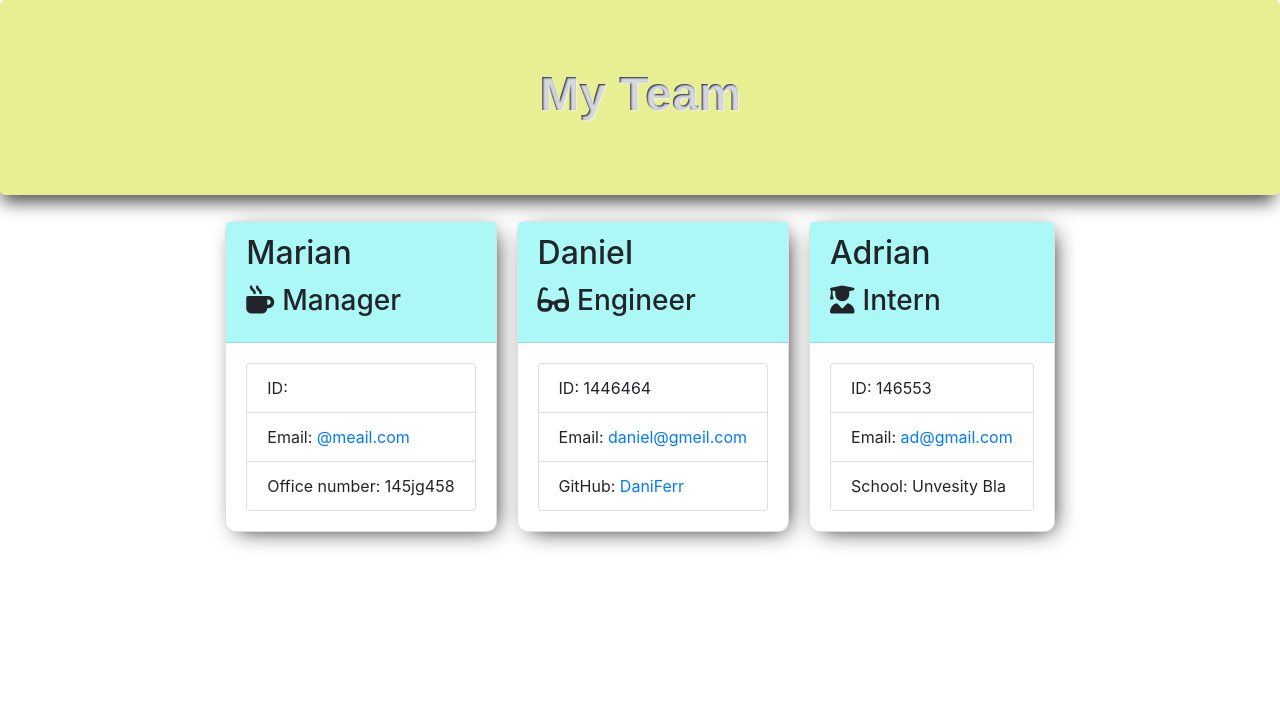
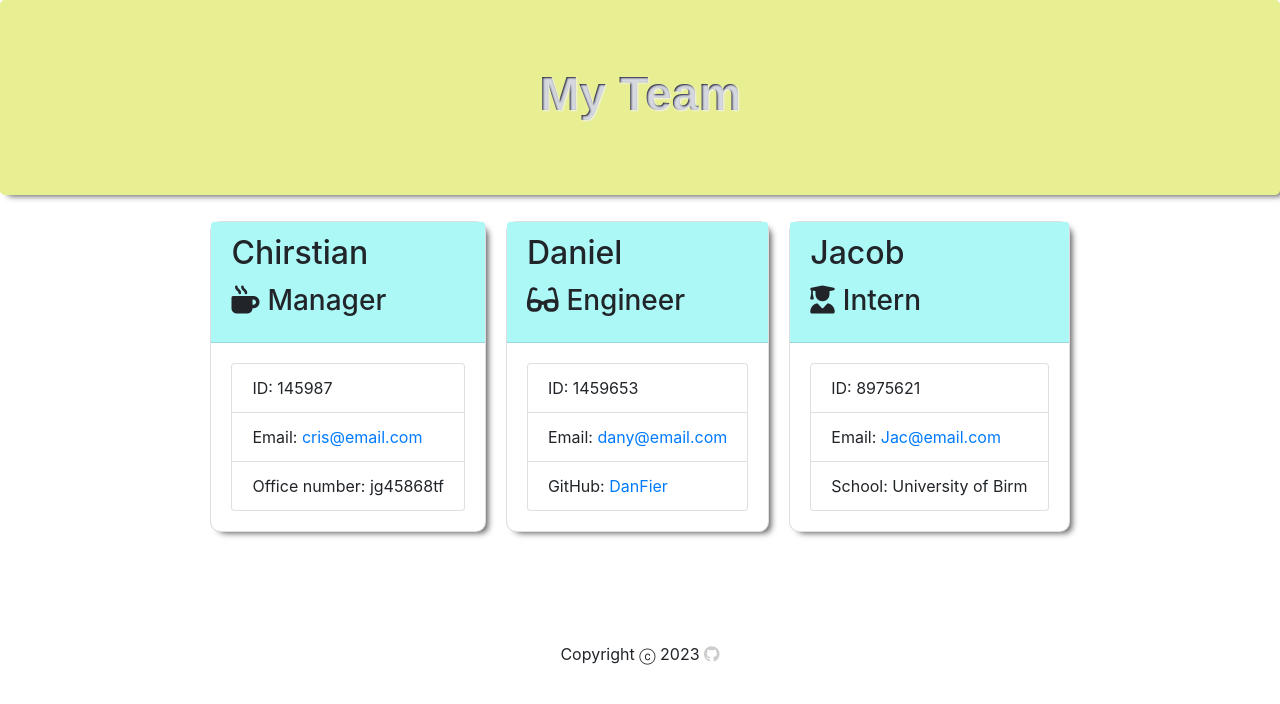
Before and after one commit to DaniJFerr/Team_Profile_Generator, a website: page index.html in a window 1280 px wide. Drawn offline with nearby package versions, Linux system fonts and the light colour scheme.

Commit message:
add footer and repositoy link

```diff
--- a/assets/css/style.css
+++ b/assets/css/style.css
@@ -18,15 +18,15 @@ h1{
 .jumbotron{
   background-color: #e8ee92;
   color:#fff;
-  -webkit-box-shadow: -2px 11px 17px -4px rgba(0,0,0,0.7);
-  box-shadow: -2px 11px 17px -4px rgba(0,0,0,0.7);
+  -webkit-box-shadow: 5px 4px 6px -3px #585858;
+box-shadow: 5px 4px 6px -3px #585858;
 }
 
  .card{
     margin: 10px;
     border-radius: 10px;
-    -webkit-box-shadow: 5px 5px 23px -8px #000000;
-    box-shadow: 5px 5px 23px -8px #000000;
+    -webkit-box-shadow: 5px 4px 6px -3px #585858;
+box-shadow: 5px 4px 6px -3px #585858;
 }
 
 .team-area{
@@ -38,6 +38,19 @@ h1{
   border-radius: 10px;
 }
 
+footer{
+  margin-top: 100px;
+  text-align: center;
+
+}
+
+footer p a{
+  color: #ccc;
+  text-decoration: none;
+  text-align: center;
+  font-weight: bold;
+}
+
 @media (max-width:782px) {
 
   .team-area{
--- a/index.html
+++ b/index.html
@@ -9,8 +9,10 @@
     <title>My Team</title>
     <link rel="stylesheet" href="https://stackpath.bootstrapcdn.com/bootstrap/4.3.1/css/bootstrap.min.css"
         integrity="sha384-ggOyR0iXCbMQv3Xipma34MD+dH/1fQ784/j6cY/iJTQUOhcWr7x9JvoRxT2MZw1T" crossorigin="anonymous">
+    <script src="https://kit.fontawesome.com/ff38e5c58a.js" crossorigin="anonymous"></script>
     <link rel="stylesheet" href="./assets/css/style.css">
     <script src="https://kit.fontawesome.com/c502137733.js"></script>
+
 </head>
 
 <body>
@@ -23,47 +25,46 @@
     </div>
     <div class="container">
         <div class="row">
-
             <div class="team-area col-12 justify-content-center">
 
         <div class="card employee-card">
         <div class="card-header">
-            <h2 class="card-title">Marian</h2>
+            <h2 class="card-title">Chirstian</h2>
             <h3 class="card-title"><i class="fas fa-mug-hot mr-2"></i>Manager</h3>
         </div>
         <div class="card-body">
             <ul class="list-group">
-                <li class="list-group-item">ID: </li>
-                <li class="list-group-item">Email: <a href="mailto:@meail.com">@meail.com</a></li>
-                <li class="list-group-item">Office number: 145jg458</li>
+                <li class="list-group-item">ID: 145987</li>
+                <li class="list-group-item">Email: <a href="mailto:cris@email.com">cris@email.com</a></li>
+                <li class="list-group-item">Office number: jg45868tf</li>
             </ul>
         </div>
     </div>
 
         <div class="card employee-card">
     <div class="card-header">
-        <h2 class="card-title">Daniel </h2>
+        <h2 class="card-title">Daniel</h2>
         <h3 class="card-title"><i class="fas fa-glasses mr-2"></i>Engineer</h3>
     </div>
     <div class="card-body">
         <ul class="list-group">
-            <li class="list-group-item">ID: 1446464</li>
-            <li class="list-group-item">Email: <a href="mailto:daniel@gmeil.com">daniel@gmeil.com</a></li>
-            <li class="list-group-item">GitHub: <a href="https://github.com/DaniFerr" target="_blank" rel="noopener noreferrer">DaniFerr</a></li>
+            <li class="list-group-item">ID: 1459653</li>
+            <li class="list-group-item">Email: <a href="mailto:dany@email.com">dany@email.com</a></li>
+            <li class="list-group-item">GitHub: <a href="https://github.com/DanFier" target="_blank" rel="noopener noreferrer">DanFier</a></li>
         </ul>
     </div>
 </div>
 
         <div class="card employee-card">
     <div class="card-header">
-        <h2 class="card-title">Adrian</h2>
+        <h2 class="card-title">Jacob</h2>
         <h3 class="card-title"><i class="fas fa-user-graduate mr-2"></i>Intern</h3>
     </div>
     <div class="card-body">
         <ul class="list-group">
-            <li class="list-group-item">ID: 146553</li>
-            <li class="list-group-item">Email: <a href="mailto:ad@gmail.com">ad@gmail.com</a></li>
-            <li class="list-group-item">School: Unvesity Bla</li>
+            <li class="list-group-item">ID: 8975621</li>
+            <li class="list-group-item">Email: <a href="mailto:Jac@email.com">Jac@email.com</a></li>
+            <li class="list-group-item">School: University of Birm</li>
         </ul>
     </div>
 </div>
@@ -71,5 +72,9 @@
             </div>
         </div>
     </div>
+
+    <footer>
+        <p>Copyright ⓒ 2023 <a href="https://github.com/DaniJFerr/Team_Profile_Generator"><i class="fa-brands fa-github"></i></a></p>
+      </footer>
 </body>
 </html>
```
Also changed, not shown: src/page-template.js (+6 -1 lines).
